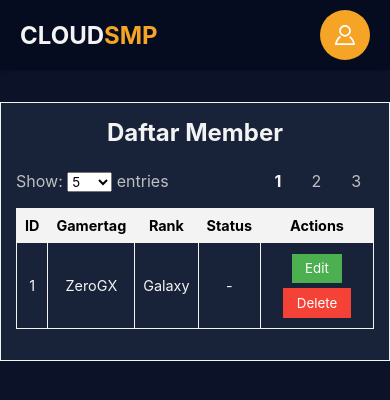
After one commit to ChairawanChannel/CLOUD-SMP, a PHP site: page /admin/index.html in a window 390 px wide. The commit adds this page. Shown: the top 400 px of the page. Run offline with PHP 8.4, Linux system fonts and the light colour scheme; some libraries are stand-ins or nearby versions; some web fonts are replaced.

Commit message:
"Added admin session CSS styles for index CRUD admin, including table, button, form, and pagination styles, as well as responsive styles for tablet and mobile views."

```diff
--- /dev/null
+++ b/admin/index.html
@@ -0,0 +1,144 @@
+<!DOCTYPE html>
+<html lang="en">
+  <head>
+    <meta charset="UTF-8" />
+    <meta name="viewport" content="width=device-width, initial-scale=1.0" />
+    <title>Admin CRUD Dashboard</title>
+    <!-- CSS Stylesheet -->
+    <link rel="stylesheet" href="../assets/css/style.css" />
+
+    <!-- Google Fonts -->
+    <link
+      href="https://fonts.cdnfonts.com/css/sf-pro-display"
+      rel="stylesheet"
+    />
+    <!-- Font Awesome -->
+    <link
+      rel="stylesheet"
+      href="https://cdnjs.cloudflare.com/ajax/libs/font-awesome/6.6.0/css/all.min.css"
+    />
+  </head>
+  <body>
+    <!-- Navbar Start -->
+    <nav class="navbar">
+      <div class="logo">CLOUD<span>SMP</span></div>
+      <!-- Navigation Links -->
+      <div class="nav-links">
+        <a href="index.html" class="nav-link"
+          ><i class="fa fa-home" aria-hidden="true"></i> Home</a
+        >
+        <a href="table-feedback.html" class="nav-link"
+          ><i class="fa-solid fa-database"></i> Table Feedback</a
+        >
+        <a href="table-vote.html" class="nav-link"
+          ><i class="fa-solid fa-table"></i> Table Vote</a
+        >
+        <a href="print.html" class="nav-link"
+          ><i class="fa-solid fa-print"></i> Print</a
+        >
+      </div>
+      <!-- Profile Menu and Burger Icon -->
+      <div class="navbar-right">
+        <label class="popup">
+          <input type="checkbox" />
+          <div tabindex="0" class="burger">
+            <svg
+              viewBox="0 0 24 24"
+              fill="white"
+              height="20"
+              width="20"
+              xmlns="http://www.w3.org/2000/svg"
+            >
+              <path
+                d="M12 2c2.757 0 5 2.243 5 5.001 0 2.756-2.243 5-5 5s-5-2.244-5-5c0-2.758 2.243-5.001 5-5.001zm0-2c-3.866 0-7 3.134-7 7.001 0 3.865 3.134 7 7 7s7-3.135 7-7c0-3.867-3.134-7.001-7-7.001zm6.369 13.353c-.497.498-1.057.931-1.658 1.302 2.872 1.874 4.378 5.083 4.972 7.346h-19.387c.572-2.29 2.058-5.503 4.973-7.358-.603-.374-1.162-.811-1.658-1.312-4.258 3.072-5.611 8.506-5.611 10.669h24c0-2.142-1.44-7.557-5.631-10.647z"
+              ></path>
+            </svg>
+          </div>
+          <nav class="popup-window">
+            <legend>Quick Start</legend>
+            <ul>
+              <li>
+                <button>
+                  <svg
+                    width="14"
+                    height="14"
+                    viewBox="0 0 24 24"
+                    fill="none"
+                    stroke="currentColor"
+                    stroke-width="1.2"
+                    stroke-linecap="round"
+                    xmlns="http://www.w3.org/2000/svg"
+                  >
+                    <path
+                      d="M19 4v6.406l-3.753 3.741-6.463-6.462 3.7-3.685h6.516zm2-2h-12.388l1.497 1.5-4.171 4.167 9.291 9.291 4.161-4.193 1.61 1.623v-12.388zm-5 4c.552 0 1 .449 1 1s-.448 1-1 1-1-.449-1-1 .448-1 1-1zm0-1c-1.104 0-2 .896-2 2s.896 2 2 2 2-.896 2-2-.896-2-2-2zm6.708.292l-.708.708v3.097l2-2.065-1.292-1.74zm-12.675 9.294l-1.414 1.414h-2.619v2h-2v2h-2v-2.17l5.636-5.626-1.417-1.407-6.219 6.203v5h6v-2h2v-2h2l1.729-1.729-1.696-1.685z"
+                    ></path>
+                  </svg>
+                  <a
+                    href="login.html"
+                    style="
+                      text-decoration: none;
+                      color: black;
+                      text-transform: uppercase;
+                    "
+                    >LOGIN</a
+                  >
+                </button>
+              </li>
+            </ul>
+          </nav>
+        </label>
+      </div>
+    </nav>
+    <!-- Navbar End -->
+
+    <!-- Dashboard Section -->
+    <section id="dashboard" class="table-container">
+      <h1>Daftar Member</h1>
+      <!-- Options for items per page and pagination -->
+      <div class="table-options">
+        <div class="item-limit">
+          <label for="itemsPerPage">Show: </label>
+          <select id="itemsPerPage">
+            <option value="5">5</option>
+            <option value="20">20</option>
+            <option value="50">50</option>
+            <option value="100">100</option>
+          </select>
+          entries
+        </div>
+        <div class="pagination">
+          <span class="page-num active-page">1</span>
+          <span class="page-num">2</span>
+          <span class="page-num">3</span>
+          <!-- Add additional page numbers as needed -->
+        </div>
+      </div>
+      <table class="crud-table">
+        <thead>
+          <tr>
+            <th>ID</th>
+            <th>Gamertag</th>
+            <th>Rank</th>
+            <th>Status</th>
+            <th>Actions</th>
+          </tr>
+        </thead>
+        <tbody>
+          <!-- Data Rows (Example Row) -->
+          <tr>
+            <td>1</td>
+            <td>ZeroGX</td>
+            <td>Galaxy</td>
+            <td>-</td>
+            <td>
+              <button class="edit-btn">Edit</button>
+              <button class="delete-btn">Delete</button>
+            </td>
+          </tr>
+        </tbody>
+      </table>
+    </section>
+
+    <script src="script.js"></script>
+  </body>
+</html>
--- a/assets/css/style.css
+++ b/assets/css/style.css
@@ -1166,6 +1166,225 @@ footer {
 }
 
 /* Vote End */
+
+/* admin session */
+/* index CRUD ADMIN */
+.feedback-title,
+.vote-title,
+.print-title,
+h1 {
+  text-align: center;
+  font-size: 1.8em;
+  margin-bottom: 1em;
+  color: #f3f3f3;
+}
+
+/* Table Styles */
+.table-container,
+.print-container {
+  background-color: #18233a;
+  width: 60%;
+  max-width: 800px;
+  margin: 2rem auto;
+  padding: 20px;
+  border: 1px solid #f3f3f3;
+}
+.print-container label {
+  color: #f3f3f3;
+}
+
+.crud-table,
+.feedback-table,
+.vote-table,
+.print-table {
+  width: 100%;
+  border-collapse: collapse;
+  margin-bottom: 1em;
+}
+
+.crud-table td,
+.feedback-table td,
+.vote-table td,
+.print-table td {
+  color: #f3f3f3;
+  padding: 10px;
+  text-align: center;
+  font-size: 1em;
+  border: 1px solid #f3f3f3;
+}
+
+.crud-table th,
+.feedback-table th,
+.vote-table th,
+.print-table th {
+  background-color: #060c1f;
+  border: 1px solid #f3f3f3;
+  padding: 10px;
+  text-align: center;
+  font-size: 1em;
+}
+
+.crud-table th,
+.feedback-table th,
+.vote-table th,
+.print-table th {
+  background-color: #f3f3f3;
+  font-weight: bold;
+  cursor: pointer;
+}
+
+.sortable:hover {
+  background-color: #f3f3f3;
+}
+
+/* Buttons */
+.edit-btn,
+.delete-btn,
+.submit-btn,
+.form-group button {
+  padding: 0.5em 1em;
+  border: none;
+  cursor: pointer;
+  margin: 0.2em;
+}
+
+.edit-btn {
+  background-color: #4caf50;
+  color: #fff;
+}
+
+.delete-btn {
+  background-color: #f44336;
+  color: #fff;
+}
+
+.submit-btn,
+.form-group button {
+  background-color: #333;
+  color: #fff;
+  margin-top: 1em;
+  width: 100%;
+}
+
+.submit-btn:hover,
+.form-group button:hover {
+  background-color: #555;
+}
+
+/* Form Styles */
+.print-form,
+.crud-form {
+  display: flex;
+  flex-direction: column;
+  gap: 1em;
+  margin-top: 1em;
+}
+
+.form-group {
+  display: flex;
+  flex-direction: column;
+}
+
+.form-group label {
+  margin-bottom: 0.5em;
+  font-weight: bold;
+}
+.form-group input[type="date"],
+.form-group select,
+.form-group button {
+  padding: 0.6em;
+  font-size: 1em;
+}
+
+.form-group button {
+  background-color: #333;
+  color: #fff;
+  border: none;
+  cursor: pointer;
+  text-transform: uppercase;
+}
+
+.form-group button:hover {
+  background-color: #555;
+}
+
+/* Item Limit and Pagination */
+.table-options {
+  display: flex;
+  justify-content: space-between;
+  margin-bottom: 1em;
+}
+
+.item-limit,
+.pagination {
+  color: #bebebe;
+  font-size: 1em;
+}
+
+.pagination span {
+  padding: 0.3em 0.6em;
+  margin: 0 0.2em;
+  cursor: pointer;
+}
+
+.pagination .active-page {
+  font-weight: bold;
+  color: #f3f3f3;
+}
+
+/* Responsive Styles */
+
+/* Tablet (768px and below) */
+@media (max-width: 768px) {
+  .container {
+    width: 90%;
+  }
+
+  .crud-table th,
+  .crud-table td {
+    padding: 0.8em;
+  }
+}
+
+/* Mobile (576px and below) */
+@media (max-width: 576px) {
+  .navbar .nav-links {
+    flex-direction: column;
+  }
+
+  .navbar .nav-links li {
+    margin-left: 0;
+    margin-top: 0.5em;
+  }
+
+  .crud-table th,
+  .crud-table td {
+    padding: 0.5em;
+  }
+
+  .submit-btn {
+    width: auto;
+  }
+  .feedback-table th,
+  .feedback-table td,
+  .vote-table th,
+  .vote-table td,
+  .crud-table th,
+  .crud-table td,
+  .print-table th,
+  .print-table td {
+    font-size: 0.8em;
+    padding: 5px;
+  }
+
+  .feedback-title,
+  .vote-title,
+  .print-title,
+  h1 {
+    font-size: 1.2em;
+  }
+}
+
 /* Responsive Styles Start */
 
 /* Mobile View (max-width: 576px) */
@@ -1596,6 +1815,32 @@ footer {
     font-size: 0.9em;
   }
   /* Notification End */
+
+  /* CRUD */
+  .print-container,
+  .table-container {
+    width: 100%;
+    padding: 15px;
+  }
+
+  .feedback-table th,
+  .feedback-table td,
+  .vote-table th,
+  .vote-table td,
+  .crud-table th,
+  .crud-table td,
+  .print-table th,
+  .print-table td {
+    font-size: 0.9em;
+    padding: 8px;
+  }
+
+  .feedback-title,
+  .vote-title,
+  .print-title,
+  h1 {
+    font-size: 1.5em;
+  }
 }
 
 @media (min-width: 769px) {
```
Also changed, not shown: admin/login.html (added, +50 -0 lines), admin/print.html (added, +42 -0 lines), admin/table-feedback.html (added, +55 -0 lines), admin/table-vote.html (added, +53 -0 lines).
